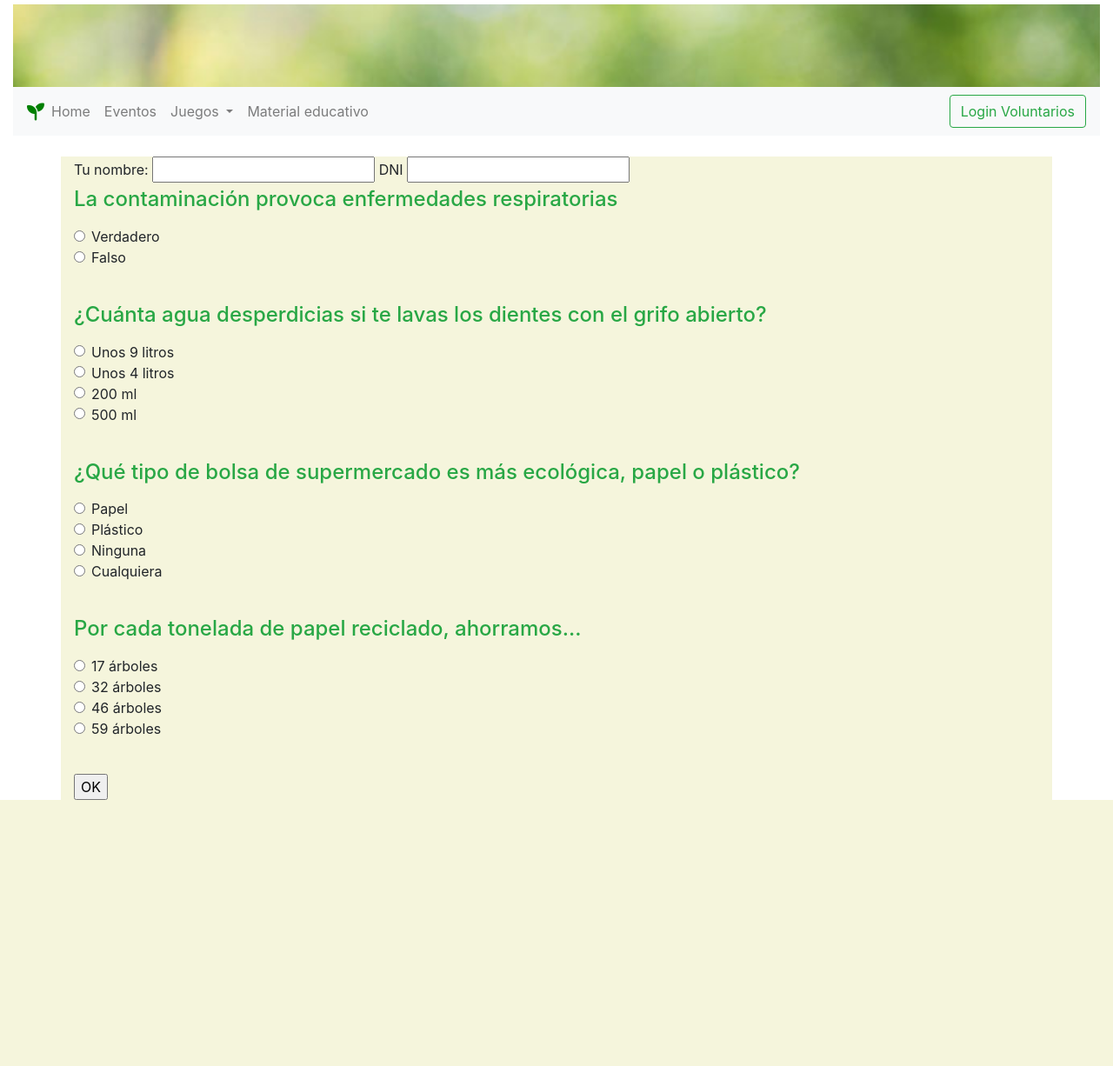
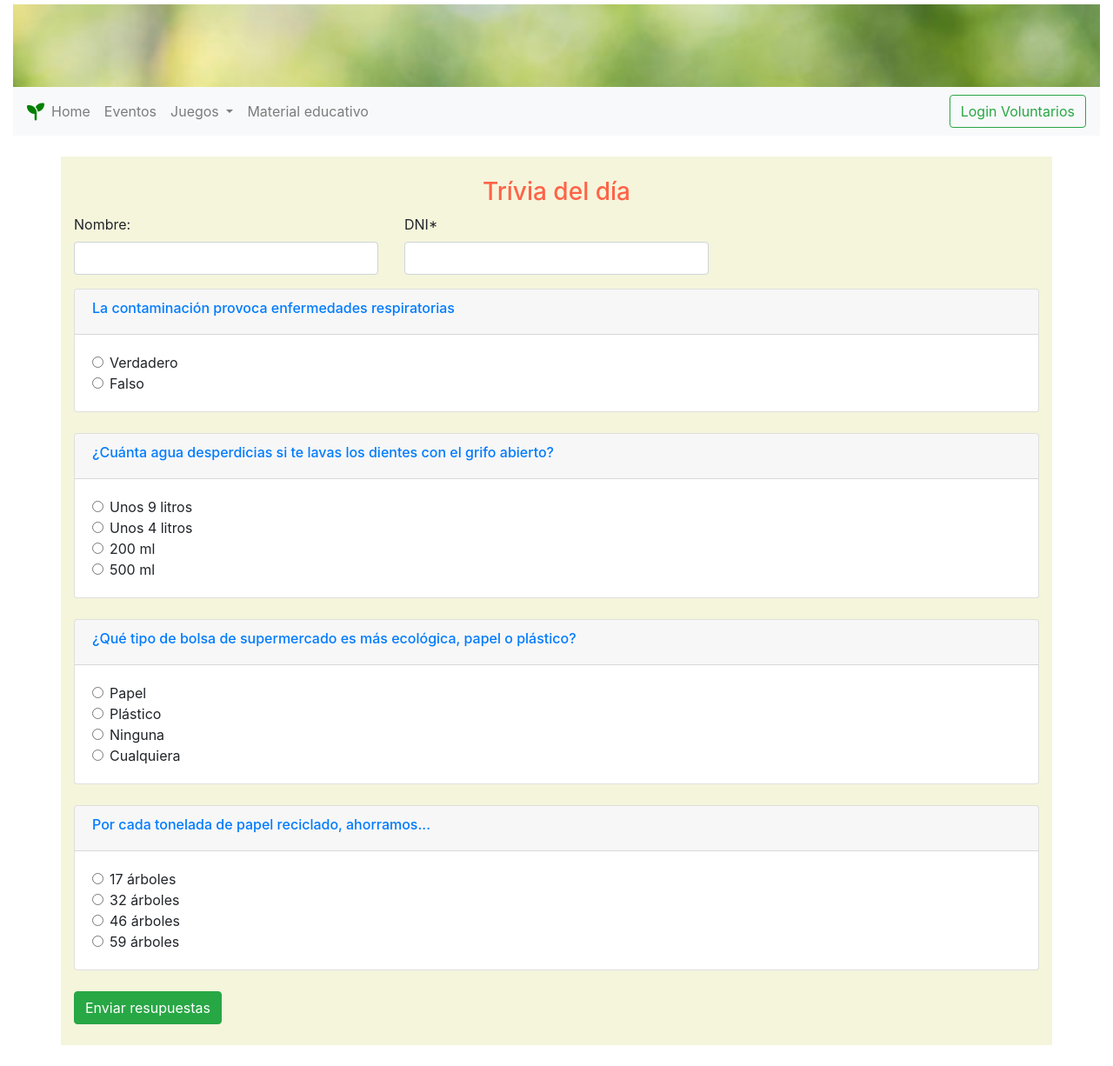
Before and after one commit to bauticanavese/VerdeQueTeQuieroVerde, a Django app: page /trivias/ in a window 1280 px wide. Shown: the whole page at 87% size. Before the commit the page ends 920 px from the top, so only its background shows below. Run offline with Django 3.2, Linux system fonts and the light colour scheme; data comes from the database, SQL or seed files in the repository; both versions use the stored data as it was after the commit; some libraries are stand-ins or nearby versions.

Commit message:
added some styling for trivias

```diff
--- a/scores/views.py
+++ b/scores/views.py
@@ -15,7 +15,7 @@ def calculate_score(choices_ids):
 def create_score(participant, dni, total_score):
   past_scores = Score.objects.filter(dni=dni, play_date__gte=date.today())
   if len(past_scores) > 0:
-    raise Exception("Ya participó en la trivia")
+    raise Exception("Ya participó en la trívia, intente mañana.")
 
   score = Score(participant=participant, dni=dni, score=total_score)
   score.save()
@@ -27,7 +27,7 @@ def score(request):
       participant = request.POST.get('name', '')
       dni = request.POST.get('dni', '')
       if not dni:
-        raise Exception("Debe ingresar su dni")
+        raise Exception("Debe ingresar su dni para poder jugar.")
       dni = int(dni)
       selected_choices = { int(v) for (k,v) in request.POST.items() if k.isnumeric()}
       total_score = calculate_score(selected_choices)
--- a/trivias/templates/trivias/index.html
+++ b/trivias/templates/trivias/index.html
@@ -6,22 +6,33 @@
   {% if not trivias %}
     <p>No hay trivia.</p>
   {% else %}
+    <div class="container" style="background: beige">
+      <br>
+      <h3 style="color:Tomato; text-align:center;" >Trívia del día</h3>
       {% if error%}
-      <h1>{{error}}</h1>
+        <br>
+        <div class="alert alert-danger" role="alert">{{error}}</div>
       {% endif %}
-    <div class="container" style="background: beige">
       <form action="/scores/score" method="post">
         {% csrf_token %}
-      <label for="name">Tu nombre: </label>
-      <input id="name" type="text" name="name">
+        <div class="row">
+          <div class="form-group col-4">
+            <label for="name">Nombre: </label>
+            <input id="name" type="text" class="form-control" name="name">
+          </div>
 
-      <label for="dni">DNI</label>
-      <input type="number" onkeypress="return event.charCode >= 48" min="1" name="dni">
-
+          <div class="form-group col-4">
+            <label for="dni">DNI*</label>
+            <input type="number" class="form-control" onkeypress="return event.charCode >= 48" min="1" name="dni">
+          </div>
+        </div>
 
         {% for trivia in trivias %}
-        <h4 class="text-success">{{trivia.title}}</h4>
-        <p>
+          <div class="card">
+            <div class="card-header">
+              <h6 class="text-primary">{{trivia.title}}</h6>
+            </div>
+            <div class="card-body">
               {% for choice in choices%}
                 {% if choice.trivia.id == trivia.id %}
                   <div class="form-check">
@@ -32,11 +43,27 @@
                   </div>
                 {% endif %}
               {% endfor %}
-        </p>
+            </div>
+          </div>
+
+          {% comment %} <p>
+            {% for choice in choices%}
+              {% if choice.trivia.id == trivia.id %}
+                  <div class="form-check">
+                    <input class="form-check-input" type="radio" name={{trivia.id}} id={{ choice.id }} value="{{choice.id}}">
+                    <label class="form-check-label" for={{ choice.id }}>
+                      {{choice.text}}
+                    </label>
+                  </div>
+                {% endif %}
+            {% endfor %}
+          </p> {% endcomment %}
           <br>
         {% endfor %}
-      <input type="submit" value="OK">
+        <input type="submit" class="btn btn-success" value="Enviar resupuestas">
       </form>
+      <br>
+    </div>
   {% endif %}
-
+  <br>
 {% endblock %}
```
Also changed, not shown: db.sqlite3. Lines whose indentation alone changed are shown as unchanged.
